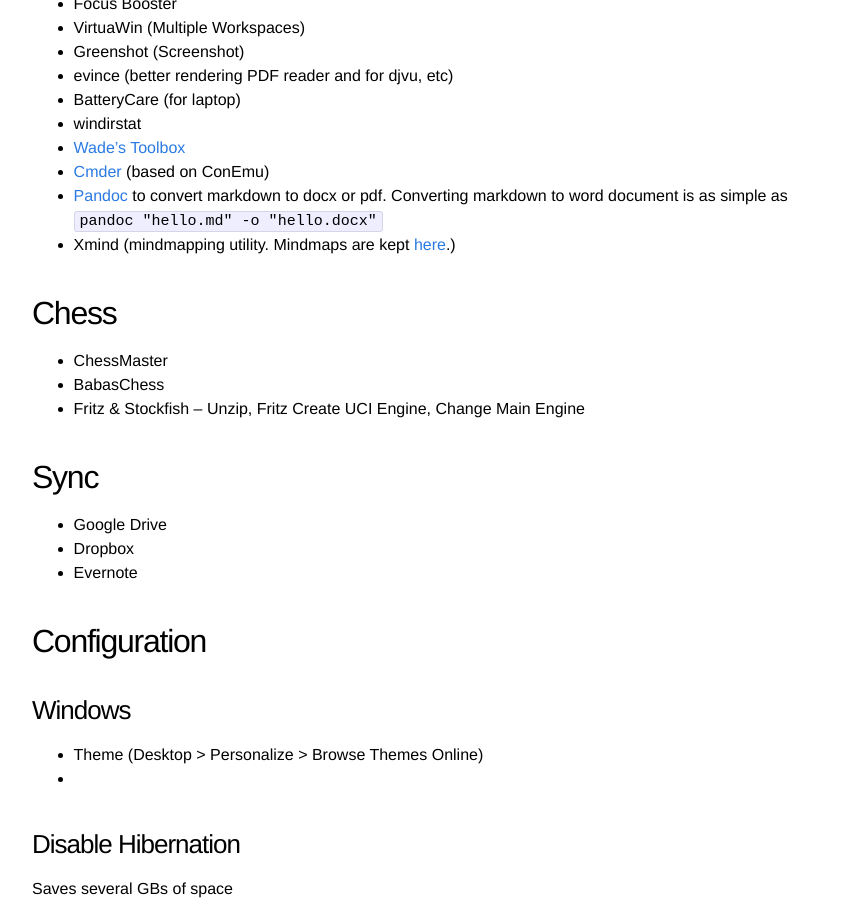
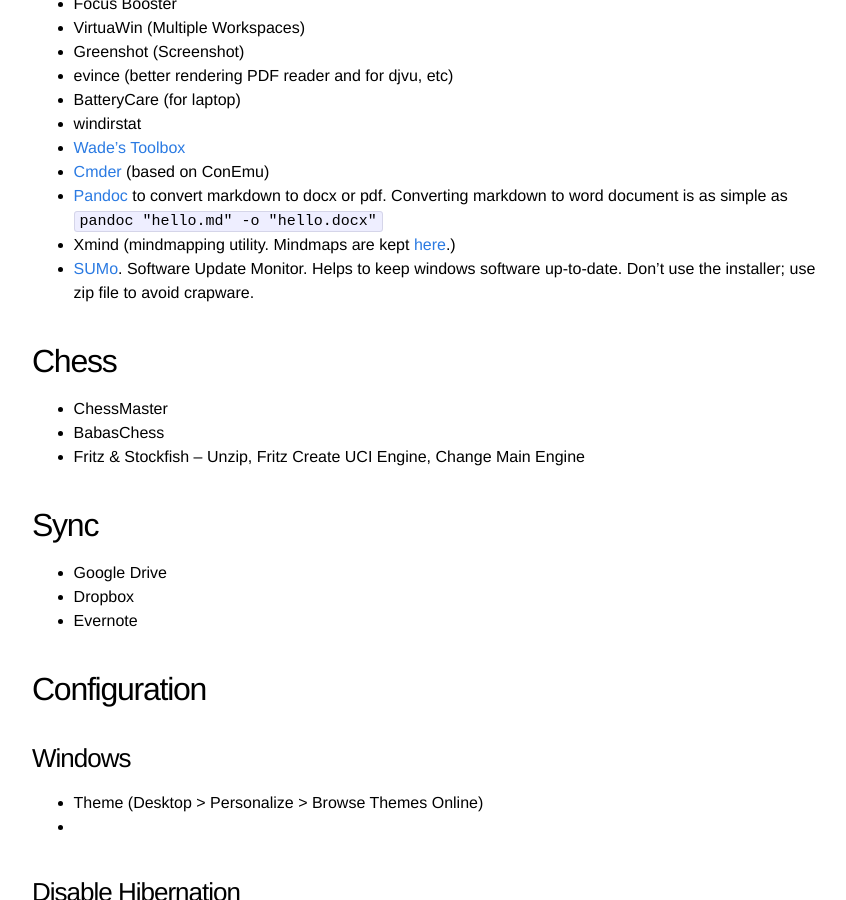
Before and after one commit to ananthp/kurippu, a Jekyll site: the page built from _posts/2014-09-13-stuff-on-top-of-windows.md, in a window 1280 px wide and 900 px high, scrolled down 1066 px. Shown: the whole window, without its empty margins (208-1054 px from the left). Built offline with Jekyll 4.4.1, drawn with Linux system fonts in a browser that asks for light colours.

Commit message:
Mentioned about SUMo. The software update monitor.

```diff
--- a/_posts/2014-09-13-stuff-on-top-of-windows.md
+++ b/_posts/2014-09-13-stuff-on-top-of-windows.md
@@ -49,6 +49,7 @@ http://foldersize.sourceforge.net/
 * [Cmder](https://github.com/bliker/cmder) (based on ConEmu)
 * [Pandoc](http://johnmacfarlane.net/pandoc/installing.html) to convert markdown to docx or pdf. Converting markdown to word document is as simple as `pandoc "hello.md" -o "hello.docx"`
 * Xmind (mindmapping utility. Mindmaps are kept [here](https://bitbucket.org/rpattabi/stuff).)
+* [SUMo](http://www.kcsoftwares.com/sumo/start/). Software Update Monitor. Helps to keep windows software up-to-date. Don't use the installer; use zip file to avoid crapware.
 
 ## Chess
 
```
